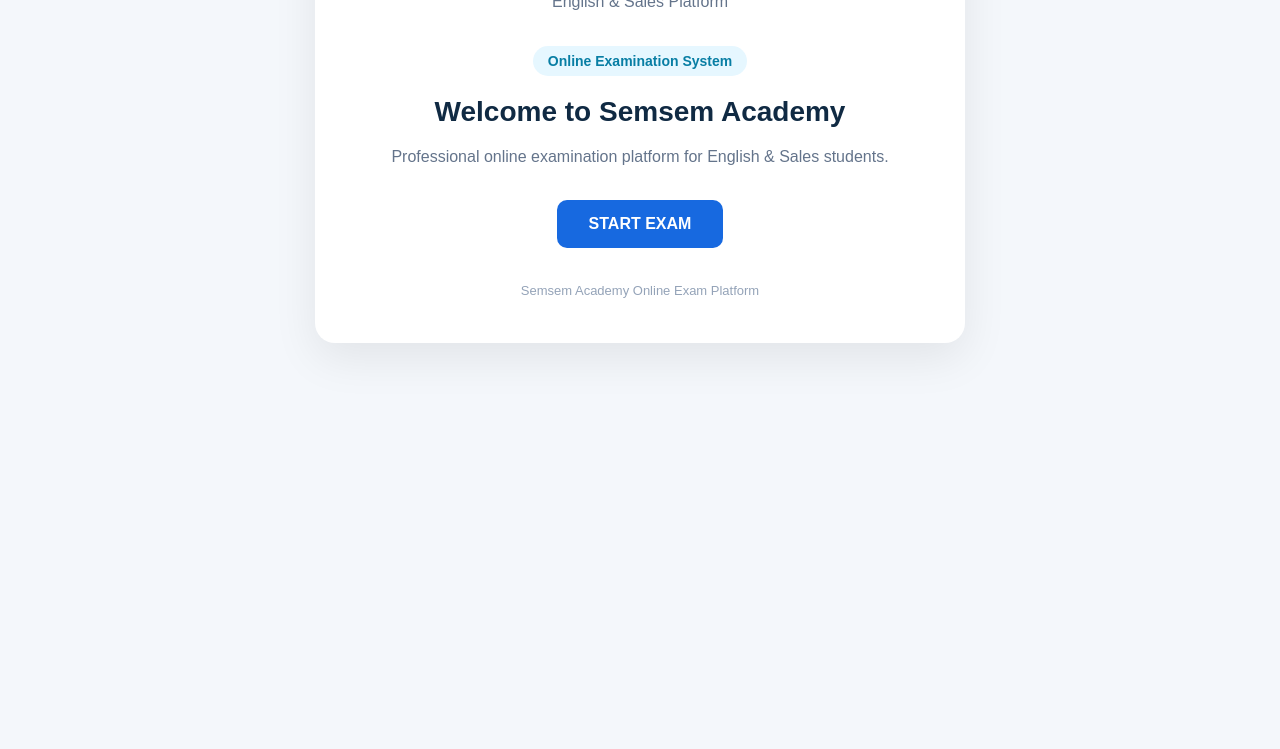
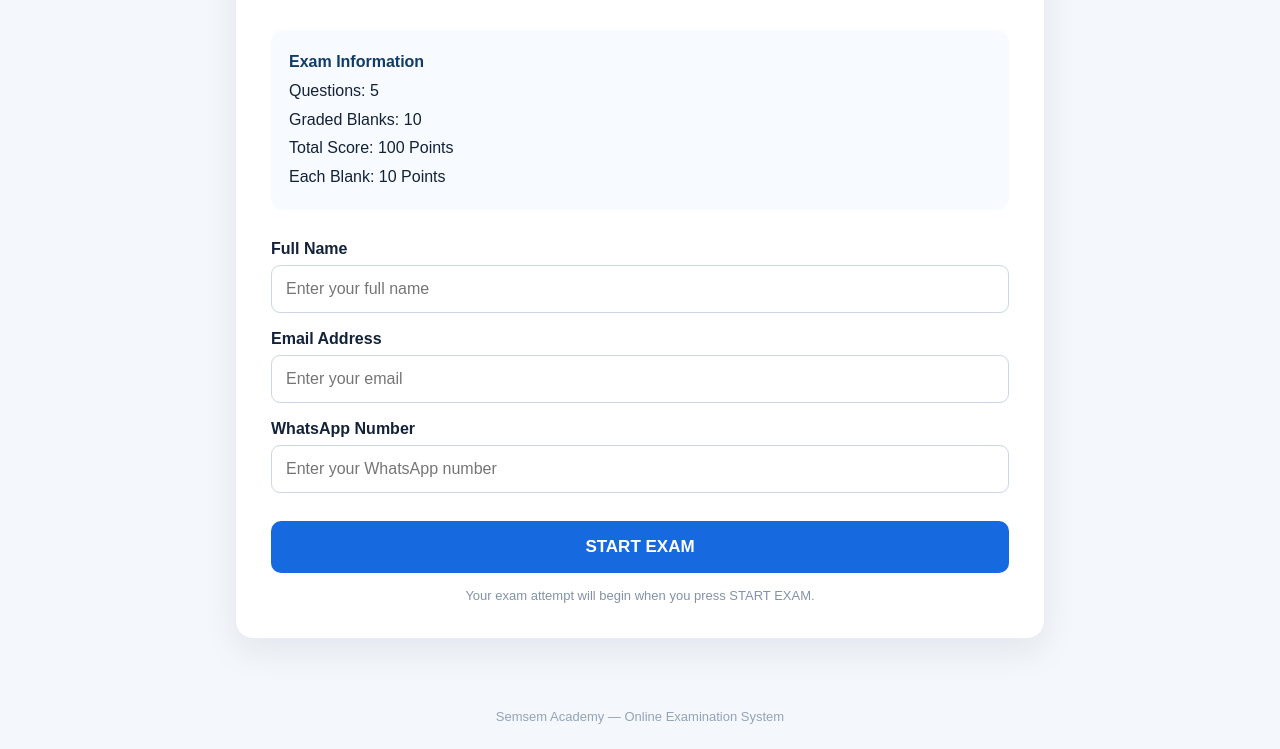
Before and after one commit to n01146014876-ai/semsem-exam-platform, a website: page index.html in a window 1280 px wide. Shown: the part 278-1027 px from the top of the page. Before the commit the page ends 800 px from the top, so only its background shows below. Drawn offline with Linux system fonts and the light colour scheme.

Commit message:
Update index.html

```diff
--- a/index.html
+++ b/index.html
@@ -4,7 +4,7 @@
   <meta charset="UTF-8">
   <meta name="viewport" content="width=device-width, initial-scale=1.0">
 
-  <title>Semsem Academy | Online Exam Platform</title>
+  <title>Semsem Academy | English & Sales Exam</title>
 
   <style>
     * {
@@ -16,110 +16,257 @@
     body {
       font-family: Arial, sans-serif;
       background: #f4f7fb;
-      color: #102a43;
+      color: #132238;
       min-height: 100vh;
-      display: flex;
-      align-items: center;
-      justify-content: center;
+    }
+
+    header {
+      background: #0d2948;
+      color: white;
       padding: 20px;
     }
 
-    .container {
-      width: 100%;
-      max-width: 650px;
-      background: white;
-      padding: 45px 30px;
-      border-radius: 20px;
-      box-shadow: 0 15px 45px rgba(0,0,0,0.08);
-      text-align: center;
+    .header-inner {
+      max-width: 1000px;
+      margin: auto;
     }
 
-    .logo {
-      font-size: 34px;
+    .brand {
+      font-size: 25px;
       font-weight: 800;
-      color: #123b67;
-      margin-bottom: 8px;
     }
 
-    .subtitle {
-      color: #64748b;
-      margin-bottom: 35px;
+    .brand span {
+      color: #45d5e8;
+    }
+
+    .header-subtitle {
+      margin-top: 5px;
+      color: #c9d7e8;
+      font-size: 14px;
+    }
+
+    main {
+      max-width: 850px;
+      margin: 45px auto;
+      padding: 0 20px;
+    }
+
+    .card {
+      background: white;
+      border-radius: 18px;
+      padding: 35px;
+      box-shadow: 0 12px 35px rgba(20, 45, 75, 0.08);
+      border: 1px solid #e7edf5;
     }
 
     .badge {
       display: inline-block;
-      background: #e6f7ff;
-      color: #087ea4;
-      padding: 7px 15px;
-      border-radius: 20px;
-      font-size: 14px;
+      background: #e6f9fc;
+      color: #087f91;
+      padding: 7px 14px;
+      border-radius: 50px;
+      font-size: 13px;
       font-weight: bold;
-      margin-bottom: 20px;
+      margin-bottom: 18px;
     }
 
     h1 {
-      font-size: 28px;
-      margin-bottom: 15px;
+      font-size: 30px;
+      margin-bottom: 8px;
     }
 
-    p {
+    .exam-name {
       color: #64748b;
-      line-height: 1.7;
       margin-bottom: 30px;
     }
 
-    .button {
-      display: inline-block;
+    .info {
+      background: #f7faff;
+      border-radius: 12px;
+      padding: 18px;
+      margin-bottom: 30px;
+      line-height: 1.8;
+    }
+
+    .info strong {
+      color: #123b67;
+    }
+
+    label {
+      display: block;
+      font-weight: 700;
+      margin: 17px 0 7px;
+    }
+
+    input {
+      width: 100%;
+      padding: 14px;
+      border: 1px solid #ccd7e5;
+      border-radius: 9px;
+      font-size: 16px;
+      outline: none;
+    }
+
+    input:focus {
+      border-color: #1769e0;
+      box-shadow: 0 0 0 3px rgba(23, 105, 224, 0.1);
+    }
+
+    button {
+      width: 100%;
+      margin-top: 28px;
+      padding: 16px;
+      border: none;
+      border-radius: 10px;
       background: #1769e0;
       color: white;
-      padding: 15px 32px;
-      border-radius: 10px;
-      text-decoration: none;
-      font-weight: bold;
+      font-size: 17px;
+      font-weight: 800;
+      cursor: pointer;
     }
 
-    .button:hover {
-      background: #1256bb;
+    button:hover {
+      background: #1258bd;
     }
 
-    .footer {
-      margin-top: 35px;
+    .note {
+      text-align: center;
+      margin-top: 15px;
+      color: #8492a6;
       font-size: 13px;
+    }
+
+    footer {
+      text-align: center;
       color: #94a3b8;
+      padding: 25px;
+      font-size: 13px;
+    }
+
+    @media (max-width: 600px) {
+      main {
+        margin: 20px auto;
+      }
+
+      .card {
+        padding: 25px 20px;
+      }
+
+      h1 {
+        font-size: 25px;
+      }
     }
   </style>
 </head>
 
 <body>
 
-  <div class="container">
+<header>
+  <div class="header-inner">
+    <div class="brand">
+      SEMSEM <span>ACADEMY</span>
+    </div>
 
-    <div class="logo">SEMSEM ACADEMY</div>
-
-    <div class="subtitle">
+    <div class="header-subtitle">
       English & Sales Platform
     </div>
+  </div>
+</header>
+
+<main>
+
+  <div class="card">
 
     <div class="badge">
-      Online Examination System
+      ONLINE EXAM
     </div>
 
     <h1>Welcome to Semsem Academy</h1>
 
-    <p>
-      Professional online examination platform for
-      English & Sales students.
-    </p>
+    <div class="exam-name">
+      English & Sales — Lesson 1 · Part 1
+    </div>
 
-    <a class="button" href="#">
-      START EXAM
-    </a>
+    <div class="info">
+      <strong>Exam Information</strong><br>
+      Questions: 5<br>
+      Graded Blanks: 10<br>
+      Total Score: 100 Points<br>
+      Each Blank: 10 Points
+    </div>
 
-    <div class="footer">
-      Semsem Academy Online Exam Platform
+    <form id="studentForm">
+
+      <label for="fullName">Full Name</label>
+      <input
+        id="fullName"
+        type="text"
+        placeholder="Enter your full name"
+        required
+      >
+
+      <label for="email">Email Address</label>
+      <input
+        id="email"
+        type="email"
+        placeholder="Enter your email"
+        required
+      >
+
+      <label for="whatsapp">WhatsApp Number</label>
+      <input
+        id="whatsapp"
+        type="tel"
+        placeholder="Enter your WhatsApp number"
+        required
+      >
+
+      <button type="submit">
+        START EXAM
+      </button>
+
+    </form>
+
+    <div class="note">
+      Your exam attempt will begin when you press START EXAM.
     </div>
 
   </div>
 
+</main>
+
+<footer>
+  Semsem Academy — Online Examination System
+</footer>
+
+<script>
+  document
+    .getElementById("studentForm")
+    .addEventListener("submit", function(event) {
+
+      event.preventDefault();
+
+      const fullName =
+        document.getElementById("fullName").value.trim();
+
+      const email =
+        document.getElementById("email").value.trim();
+
+      const whatsapp =
+        document.getElementById("whatsapp").value.trim();
+
+      if (!fullName || !email || !whatsapp) {
+        alert("Please complete all fields.");
+        return;
+      }
+
+      alert(
+        "Student information accepted. Exam connection is the next step."
+      );
+
+    });
+</script>
+
 </body>
 </html>
```
